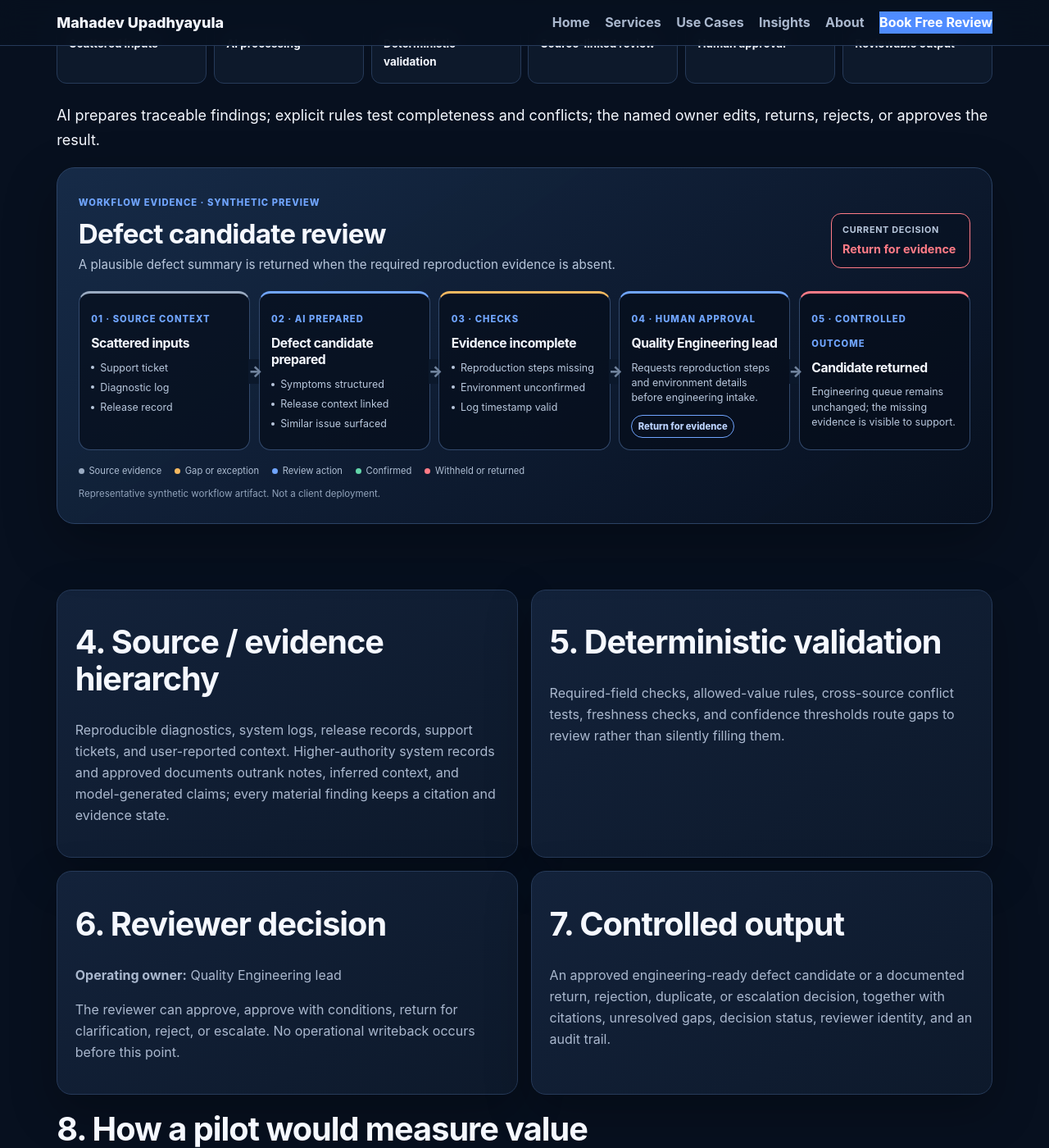
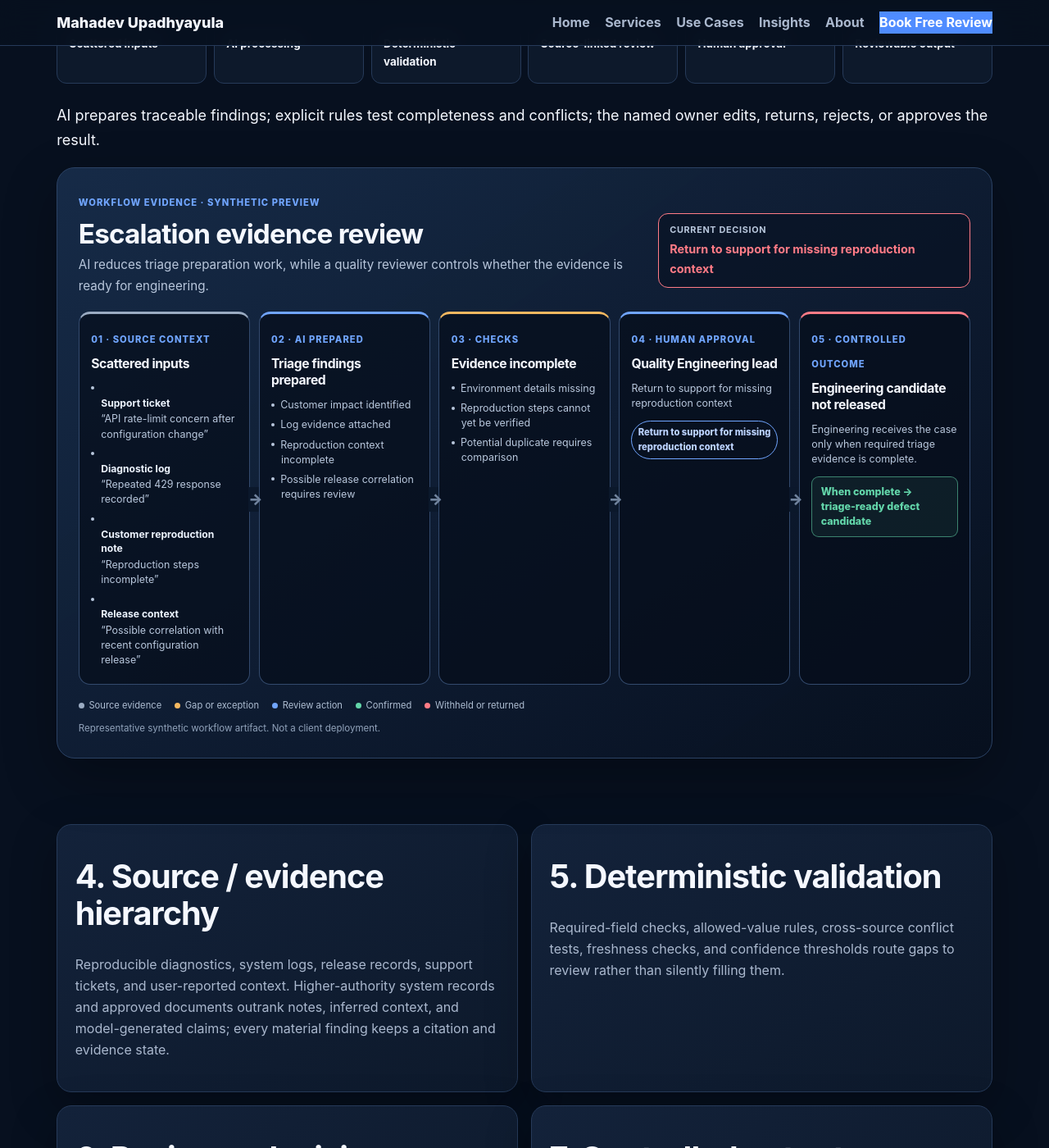
Before and after one commit to mahadevupadhyayula/mahadevupadhyayula.github.io, a Jekyll site: the page built from workflow-evidence/quality-intelligence.md, in a window 1280 px wide and 1400 px high, scrolled down 883 px. Shown: the whole window at 82% size. Built offline with Jekyll 4.4.1, drawn with Linux system fonts in a browser that asks for light colours.

Commit message:
Add quality escalation evidence artifact

```diff
--- a/_includes/workflow-evidence-artifact.html
+++ b/_includes/workflow-evidence-artifact.html
@@ -17,7 +17,7 @@
     <li class="evidence-artifact__stage evidence-artifact__stage--source">
       <span class="evidence-artifact__step">01 · Source context</span>
       <h3>Scattered inputs</h3>
-      <ul>{% for item in page.artifact_sources %}<li>{{ item }}</li>{% endfor %}</ul>
+      <ul>{% for item in page.artifact_sources %}<li>{% if item.label %}<strong>{{ item.label }}</strong><span>{{ item.detail }}</span>{% else %}{{ item }}{% endif %}</li>{% endfor %}</ul>
     </li>
     <li class="evidence-artifact__stage evidence-artifact__stage--prepared">
       <span class="evidence-artifact__step">02 · AI prepared</span>
@@ -39,6 +39,7 @@
       <span class="evidence-artifact__step">05 · Controlled outcome</span>
       <h3>{{ page.artifact_outcome }}</h3>
       <p>{{ page.artifact_outcome_detail }}</p>
+      {% if page.artifact_next_state %}<p class="evidence-artifact__next-state">{{ page.artifact_next_state }}</p>{% endif %}
     </li>
   </ol>
 
--- a/workflow-evidence/quality-intelligence.md
+++ b/workflow-evidence/quality-intelligence.md
@@ -17,17 +17,26 @@ baseline: Median review time, rework or exception rate, and volume per period me
 target: More reviewer-accepted findings with source coverage; fewer returned outputs and downstream exceptions; no uncontrolled action.
 formula: Eligible volume × current avoidable exception rate × cost per exception × share demonstrably prevented by accepted early findings.
 decision_rule: Continue only if the pilot improves the agreed workflow metric without increasing material errors, reviewer burden, or uncontrolled actions.
-artifact_title: Defect candidate review
-artifact_summary: A plausible defect summary is returned when the required reproduction evidence is absent.
+artifact_title: Escalation evidence review
+artifact_summary: AI reduces triage preparation work, while a quality reviewer controls whether the evidence is ready for engineering.
 artifact_state: withheld
-artifact_decision: Return for evidence
-artifact_sources: [Support ticket, Diagnostic log, Release record]
-artifact_finding: Defect candidate prepared
-artifact_findings: [Symptoms structured, Release context linked, Similar issue surfaced]
+artifact_decision: Return to support for missing reproduction context
+artifact_sources:
+  - label: Support ticket
+    detail: “API rate-limit concern after configuration change”
+  - label: Diagnostic log
+    detail: “Repeated 429 response recorded”
+  - label: Customer reproduction note
+    detail: “Reproduction steps incomplete”
+  - label: Release context
+    detail: “Possible correlation with recent configuration release”
+artifact_finding: Triage findings prepared
+artifact_findings: [Customer impact identified, Log evidence attached, Reproduction context incomplete, Possible release correlation requires review]
 artifact_check_state: exception
 artifact_check: Evidence incomplete
-artifact_checks: [Reproduction steps missing, Environment unconfirmed, Log timestamp valid]
-artifact_review: Requests reproduction steps and environment details before engineering intake.
-artifact_outcome: Candidate returned
-artifact_outcome_detail: Engineering queue remains unchanged; the missing evidence is visible to support.
+artifact_checks: [Environment details missing, Reproduction steps cannot yet be verified, Potential duplicate requires comparison]
+artifact_review: Return to support for missing reproduction context
+artifact_outcome: Engineering candidate not released
+artifact_outcome_detail: Engineering receives the case only when required triage evidence is complete.
+artifact_next_state: When complete → triage-ready defect candidate
 ---
```
Also changed, not shown: assets/css/workflow-evidence-artifact.css.
